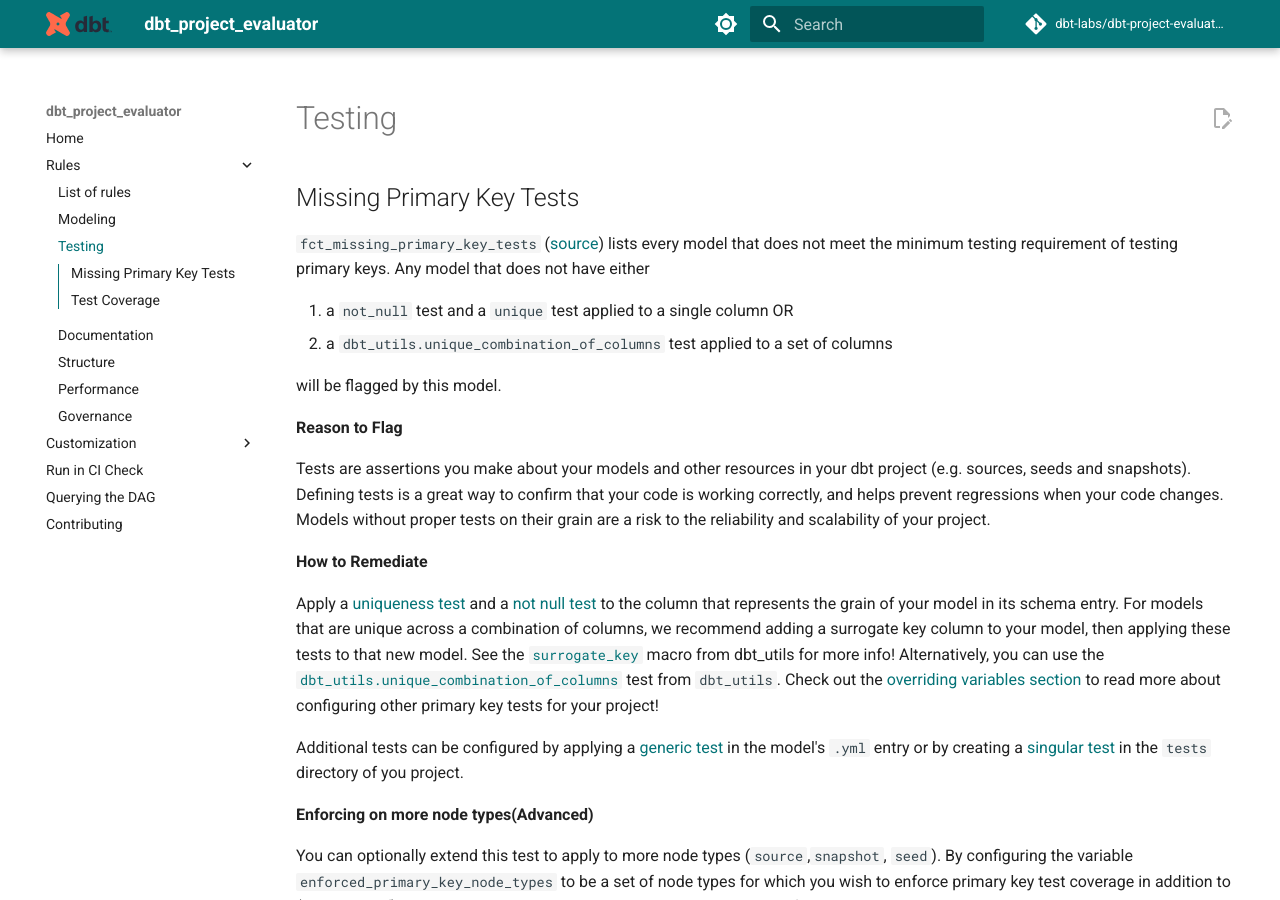
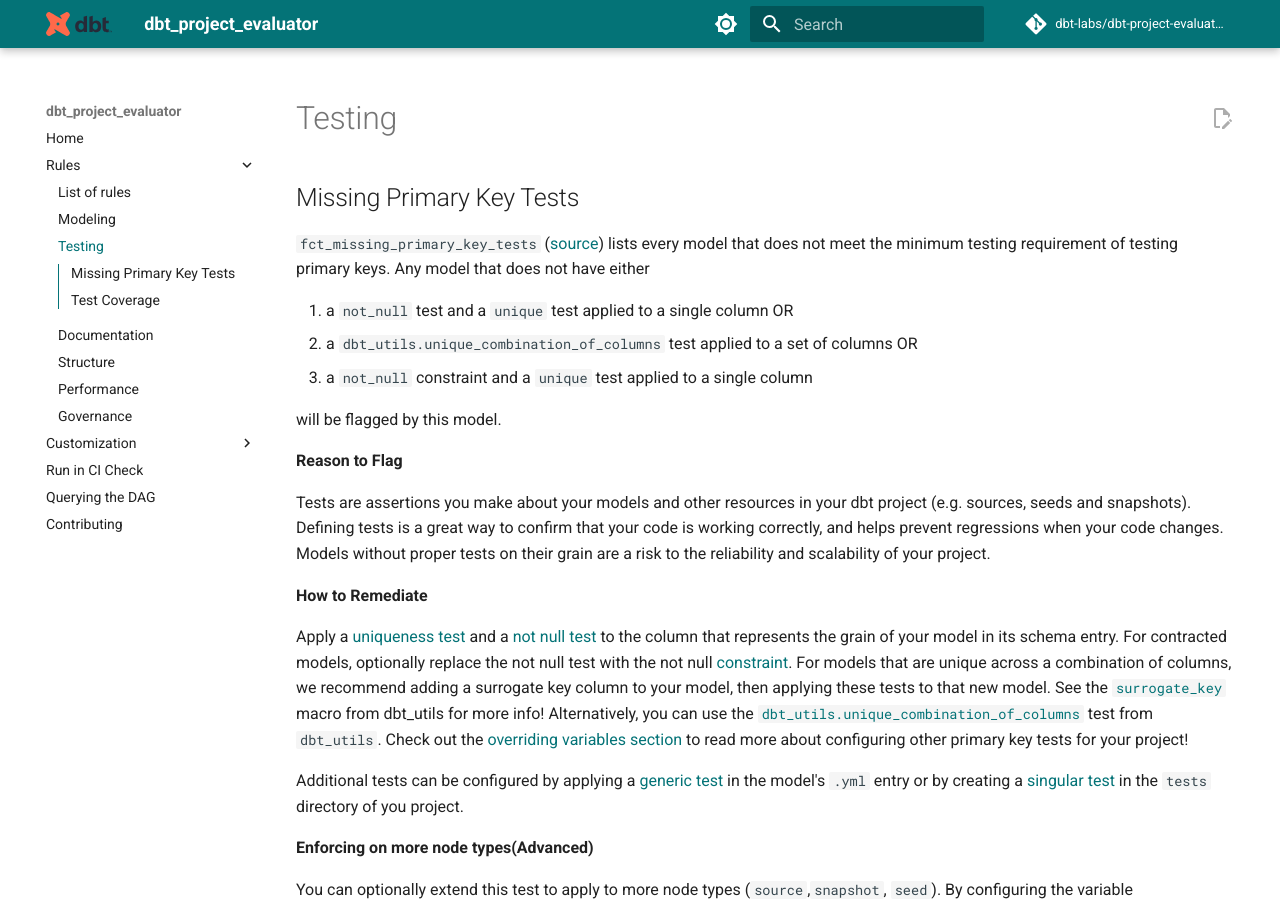
Before and after one commit to dbt-labs/dbt-project-evaluator, an MkDocs documentation site: the page built from docs/rules/testing.md, in a window 1280 px wide and 900 px high. Built offline with MkDocs 1.6.1 and Material for MkDocs 9.7.7, drawn with Linux system fonts in a browser that asks for light colours; comment, search, counter and statistics services are not loaded; the version menu is left out.

Commit message:
update fct_missing_primary_key_tests rule documentation

```diff
--- a/docs/rules/testing.md
+++ b/docs/rules/testing.md
@@ -6,7 +6,8 @@
 `fct_missing_primary_key_tests` ([source](https://github.com/dbt-labs/dbt-project-evaluator/tree/main/models/marts/tests/fct_missing_primary_key_tests.sql)) lists every model that does not meet the minimum testing requirement of testing primary keys. Any model that does not have either
 
 1. a `not_null` test and a `unique` test applied to a single column OR
-2. a `dbt_utils.unique_combination_of_columns` test applied to a set of columns
+2. a `dbt_utils.unique_combination_of_columns` test applied to a set of columns OR
+3. a `not_null` constraint and a `unique` test applied to a single column
 
 will be flagged by this model.
 
@@ -16,7 +17,7 @@
 
 **How to Remediate**
 
-Apply a [uniqueness test](https://docs.getdbt.com/reference/resource-properties/tests#unique) and a [not null test](https://docs.getdbt.com/reference/resource-properties/tests#not_null) to the column that represents the grain of your model in its schema entry. For models that are unique across a combination of columns, we recommend adding a surrogate key column to your model, then applying these tests to that new model. See the [`surrogate_key`](https://github.com/dbt-labs/dbt-utils#surrogate_key-source) macro from dbt_utils for more info! Alternatively, you can use the [`dbt_utils.unique_combination_of_columns`](https://github.com/dbt-labs/dbt-utils#unique_combination_of_columns-source) test from `dbt_utils`. Check out the [overriding variables section](../customization/overriding-variables.md) to read more about configuring other primary key tests for your project!
+Apply a [uniqueness test](https://docs.getdbt.com/reference/resource-properties/tests#unique) and a [not null test](https://docs.getdbt.com/reference/resource-properties/tests#not_null) to the column that represents the grain of your model in its schema entry. For contracted models, optionally replace the not null test with the not null [constraint](https://docs.getdbt.com/reference/resource-properties/constraints). For models that are unique across a combination of columns, we recommend adding a surrogate key column to your model, then applying these tests to that new model. See the [`surrogate_key`](https://github.com/dbt-labs/dbt-utils#surrogate_key-source) macro from dbt_utils for more info! Alternatively, you can use the [`dbt_utils.unique_combination_of_columns`](https://github.com/dbt-labs/dbt-utils#unique_combination_of_columns-source) test from `dbt_utils`. Check out the [overriding variables section](../customization/overriding-variables.md) to read more about configuring other primary key tests for your project!
 
 Additional tests can be configured by applying a [generic test](https://docs.getdbt.com/docs/building-a-dbt-project/tests#generic-tests) in the model's `.yml` entry or by creating a [singular test](https://docs.getdbt.com/docs/building-a-dbt-project/tests#singular-tests)
 in the `tests` directory of you project.
```
